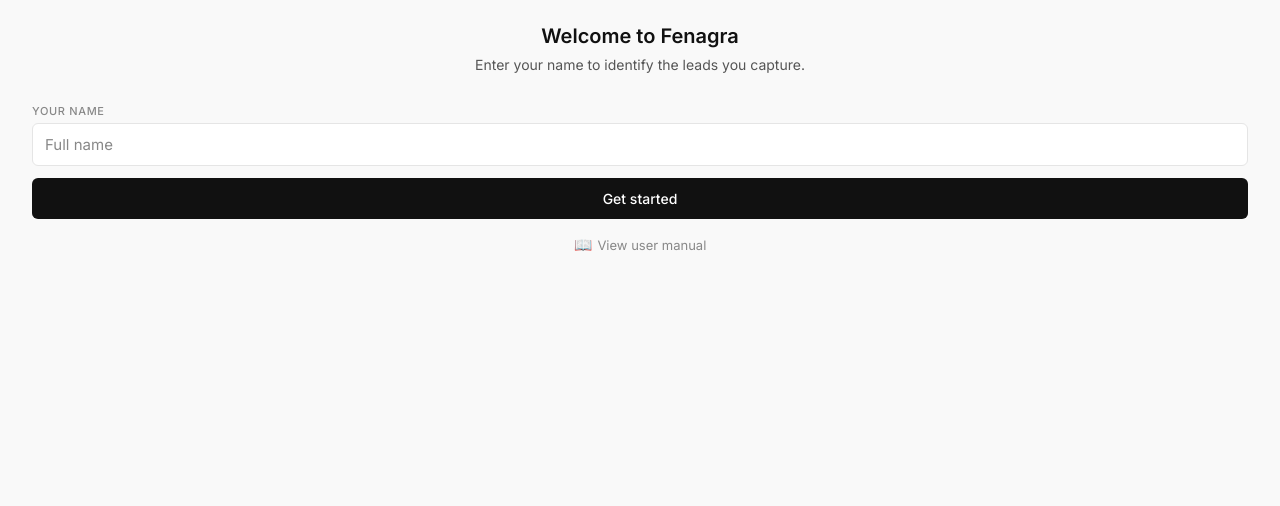
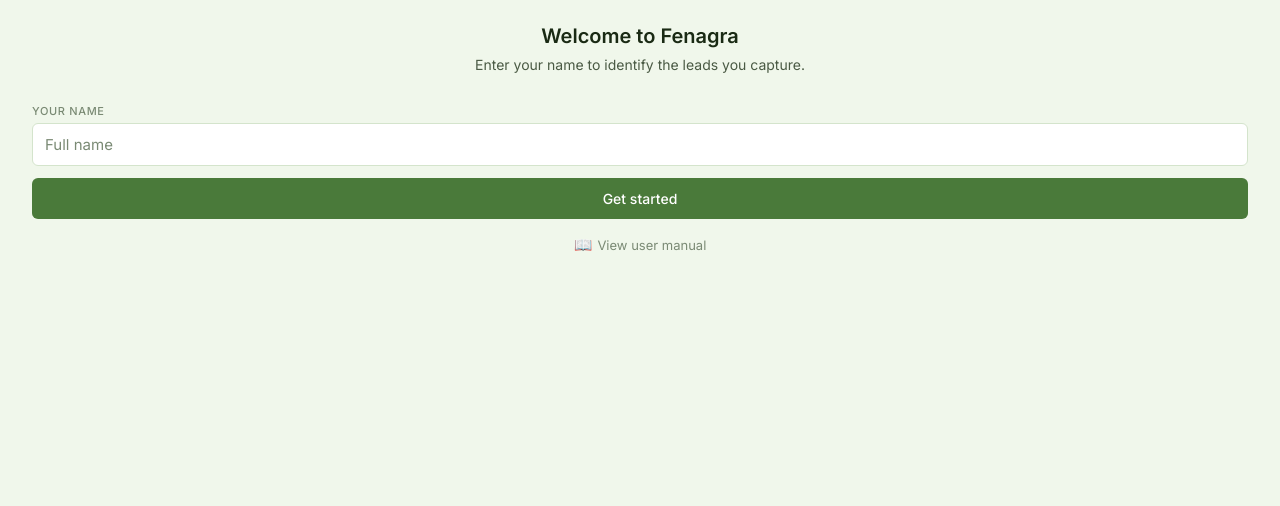
Before and after one commit to JaimePscl/Fenagra, a plain HTML site: page index.html in a window 1280 px wide. Shown: the part 294-800 px from the top of the page. Drawn offline with nearby package versions, Linux system fonts and the light colour scheme.

Commit message:
Add files via upload

```diff
--- a/index.html
+++ b/index.html
@@ -6,34 +6,34 @@
 <meta name="mobile-web-app-capable" content="yes">
 <meta name="apple-mobile-web-app-capable" content="yes">
 <meta name="apple-mobile-web-app-status-bar-style" content="default">
-<meta name="theme-color" content="#ffffff">
+<meta name="theme-color" content="#4a7a3a">
 <title>Leads Tracker 1.0</title>
 <link href="https://fonts.googleapis.com/css2?family=Inter:wght@400;500;600&display=swap" rel="stylesheet">
 <style>
 :root {
-  --bg: #f9f9f9;
+  --bg: #f0f7eb;
   --surface: #ffffff;
-  --border: #e5e5e5;
-  --border-focus: #111;
-  --text: #111;
-  --muted: #888;
-  --muted2: #555;
-  --accent: #111;
-  --accent-inv: #fff;
-  --hot: #dc2626;
-  --hot-bg: #fef2f2;
-  --warm: #d97706;
-  --warm-bg: #fffbeb;
-  --cold: #2563eb;
-  --cold-bg: #eff6ff;
-  --green: #16a34a;
-  --green-bg: #f0fdf4;
-  --sc: #7c3aed;
-  --sc-bg: #f5f3ff;
-  --hf: #0891b2;
-  --hf-bg: #ecfeff;
-  --fl: #ea580c;
-  --fl-bg: #fff7ed;
+  --border: #d4e4cc;
+  --border-focus: #4a7a3a;
+  --text: #1a2a14;
+  --muted: #7a8a74;
+  --muted2: #4a5a44;
+  --accent: #4a7a3a;
+  --accent-inv: #ffffff;
+  --hot: #a33a2a;
+  --hot-bg: #fdf0ee;
+  --warm: #b8860b;
+  --warm-bg: #fdf6e3;
+  --cold: #1a5276;
+  --cold-bg: #eaf2f8;
+  --green: #4a7a3a;
+  --green-bg: #eaf4e2;
+  --sc: #4a7a3a;
+  --sc-bg: #eaf4e2;
+  --hf: #2e7d6e;
+  --hf-bg: #e6f4f1;
+  --fl: #8b5a2b;
+  --fl-bg: #f5ede0;
   --radius: 10px;
   --radius-sm: 6px;
   --f: 'Inter', sans-serif;
@@ -127,7 +127,7 @@
   border-bottom: 2px solid transparent;
   transition: all .15s;
 }
-.tab.active { color: var(--text); border-bottom-color: var(--text); }
+.tab.active { color: var(--accent); border-bottom-color: var(--accent); }
 
 .content { flex: 1; padding: 1rem 1.25rem 2rem; overflow-y: auto; -webkit-overflow-scrolling: touch; background: var(--bg); }
 
@@ -183,7 +183,7 @@
 .btn-cam {
   flex: 1; padding: 10px; font-size: 13px; font-weight: 500;
   font-family: var(--f); border-radius: var(--radius-sm);
-  background: var(--text); color: var(--accent-inv);
+  background: var(--accent); color: var(--accent-inv);
   border: none; cursor: pointer; transition: opacity .15s;
 }
 .btn-cam:active { opacity: .8; }
@@ -251,7 +251,7 @@
 
 .btn-save {
   width: 100%; padding: 12px; font-size: 14px; font-weight: 500;
-  font-family: var(--f); background: var(--text); color: var(--accent-inv);
+  font-family: var(--f); background: var(--accent); color: var(--accent-inv);
   border: none; border-radius: var(--radius-sm);
   cursor: pointer; display: flex; align-items: center; justify-content: center; gap: 8px;
   transition: opacity .15s;
@@ -304,7 +304,7 @@
 }
 .btn-sync {
   padding: 6px 12px; font-size: 12px; font-weight: 500;
-  font-family: var(--f); background: var(--text); color: var(--accent-inv);
+  font-family: var(--f); background: var(--accent); color: var(--accent-inv);
   border: none; border-radius: var(--radius-sm); cursor: pointer; white-space: nowrap;
   transition: opacity .15s;
 }
@@ -359,7 +359,7 @@
 .edit-actions { display: flex; gap: 6px; }
 .btn-edit-save {
   flex: 1; padding: 8px; font-size: 12px; font-weight: 500;
-  font-family: var(--f); background: var(--text); color: var(--accent-inv);
+  font-family: var(--f); background: var(--accent); color: var(--accent-inv);
   border: none; border-radius: var(--radius-sm); cursor: pointer;
 }
 .btn-edit-cancel {
```
Also changed, not shown: manual.html (+11 -11 lines).
